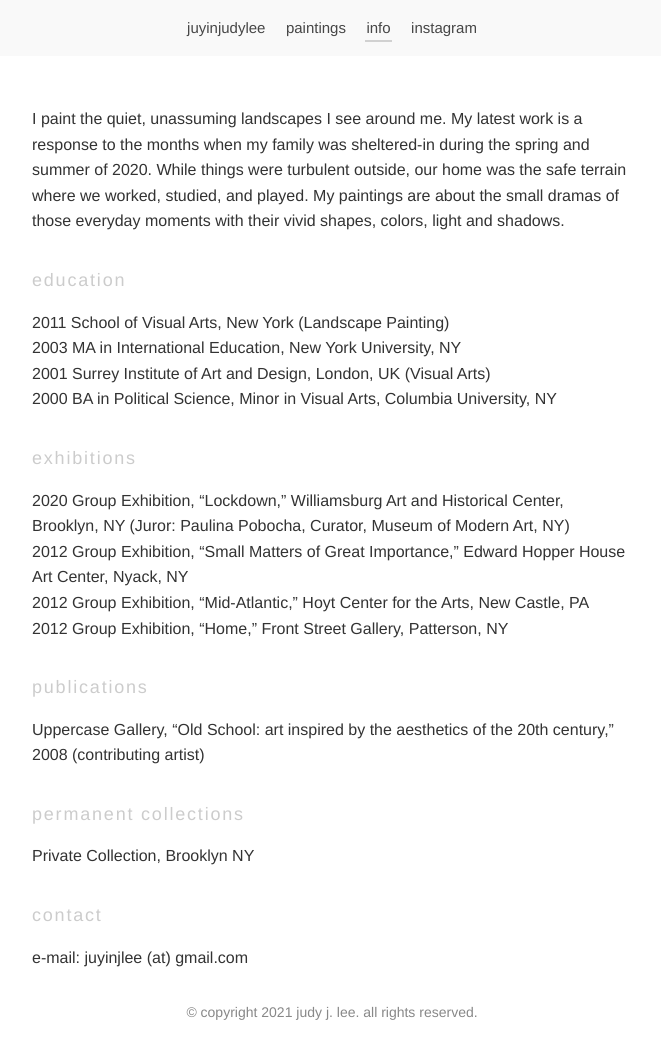
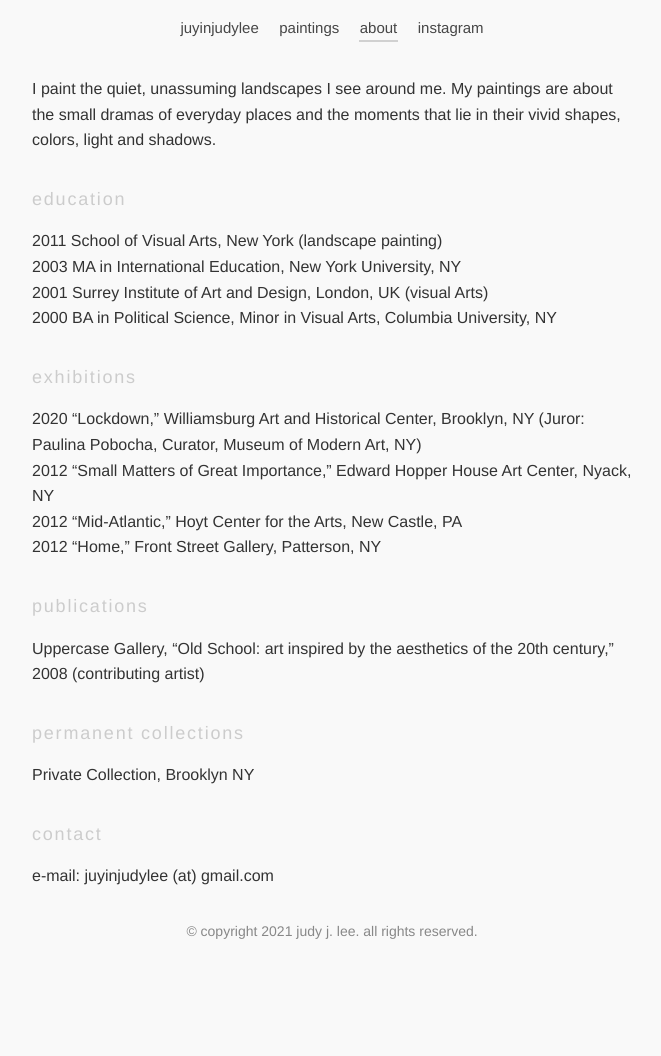
Before and after one commit to shawnliu/jjllee.com, a Jekyll site: the page built from info.md, in a window 1280 px wide and 1056 px high. Shown: the whole window, without its empty margins (308-969 px from the left). Built offline with Jekyll 4.4.1, drawn with Linux system fonts in a browser that asks for light colours.

Commit message:
update info page, small tweaks

```diff
--- a/_includes/header.html
+++ b/_includes/header.html
@@ -5,6 +5,6 @@
     <script type="text/javascript">try{Typekit.load();}catch(e){}</script>
     <link href="/css/screen.css" media="all" rel="stylesheet" type="text/css">
     <link href="/css/desktop.css" media="all" rel="stylesheet" type="text/css">
-    <title>jujyinjudylee – {{ page.title }}</title>
+    <title>juyinjudylee – {{ page.title }}</title>
   </head>
   <body class="{{ page.layout }}">
--- a/_includes/nav.html
+++ b/_includes/nav.html
@@ -2,7 +2,7 @@
       <ul>
         <li><a href="/" class="name">juyinjudylee</a></li>
         <li><a href="/" class="paintings">paintings</a></li>
-        <li><a href="/info.html" class="info">info</a></li>
+        <li><a href="/info.html" class="info">about</a></li>
         <li><a href="https://www.instagram.com/juyinjudylee/" class="blogs">instagram</a></li>
       </ul>
     </header>
--- a/css/screen.scss
+++ b/css/screen.scss
@@ -13,7 +13,7 @@ ul, li {margin:0;padding:0;list-style: none}
 
 body {
   font-family: "museo-sans", "Helvetica Neue", Helvetica, sans-serif;
-  background-color: #ffffff;
+  background-color: #f9f9f9;
   color: #333;
   font-size: 16px;
   font-weight: 300;
@@ -81,16 +81,15 @@ h2 {
 
 /* Walls */
 #wall-2021 {
-  background-color: #fff;
-  padding: 0px 15px 60px 15px;
-}
-#wall-2012 {
   background-color: #f1f1ed;
   padding: 60px 15px;
 }
+#wall-2012 {
+  background-color: #EBEBE5;
+  padding: 60px 15px;
+}
 #wall-2011 {
-  background-color: #eeeeee;
-  border-top: #eee;
+  background-color: #f1f1ed;
   padding: 60px 15px;
 }
 
@@ -180,7 +179,7 @@ header {
 
 .content {
   margin: 0px auto;
-  padding: 90px 0 0 0;
+  padding: 60px 0 0 0;
   .intro {
     margin: 20px auto;
     p {
--- a/info.md
+++ b/info.md
@@ -3,25 +3,26 @@ layout: info
 title: info
 ---
 
-I paint the quiet, unassuming landscapes I see around me. My latest work is a response to the months when my family was sheltered-in during the spring and summer of 2020. While things were turbulent outside, our home was the safe terrain where we worked, studied, and played. My paintings are about the small dramas of those everyday moments with their vivid shapes, colors, light and shadows.
+I paint the quiet, unassuming landscapes I see around me. My paintings are about the small dramas of everyday places and the moments that lie in their vivid shapes, colors, light and shadows.
+
 
 education
 ---------
 
-* 2011  School of Visual Arts, New York (Landscape Painting)
-* 2003 	MA in International Education, New York University, NY
-* 2001 	Surrey Institute of Art and Design, London, UK (Visual Arts)
-* 2000 	BA in Political Science, Minor in Visual Arts, Columbia University, NY
+* 2011 School of Visual Arts, New York (landscape painting)
+* 2003 MA in International Education, New York University, NY
+* 2001 Surrey Institute of Art and Design, London, UK (visual Arts)
+* 2000 BA in Political Science, Minor in Visual Arts, Columbia University, NY
+
 
 
 exhibitions
 -----------
 
-* 2020	Group Exhibition, “Lockdown,” Williamsburg Art and Historical Center, Brooklyn, NY (Juror: Paulina Pobocha, Curator, Museum of Modern Art, NY)
-* 2012	Group Exhibition, “Small Matters of Great Importance,” Edward Hopper House Art Center, Nyack, NY
-* 2012	Group Exhibition, “Mid-Atlantic,” Hoyt Center for the Arts, New Castle, PA
-* 2012	Group Exhibition, “Home,” Front Street Gallery, Patterson, NY
-
+* 2020  “Lockdown,” Williamsburg Art and Historical Center, Brooklyn, NY (Juror: Paulina Pobocha, Curator, Museum of Modern Art, NY)
+* 2012  “Small Matters of Great Importance,” Edward Hopper House Art Center, Nyack, NY
+* 2012  “Mid-Atlantic,” Hoyt Center for the Arts, New Castle, PA
+* 2012  “Home,” Front Street Gallery, Patterson, NY
 
 publications
 ------------
@@ -37,4 +38,4 @@ Private Collection, Brooklyn NY
 contact
 -------
 
-e-mail: juyinjlee (at) gmail.com
+e-mail: juyinjudylee (at) gmail.com
```
